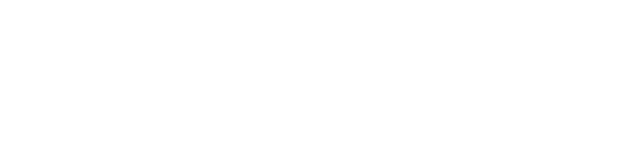
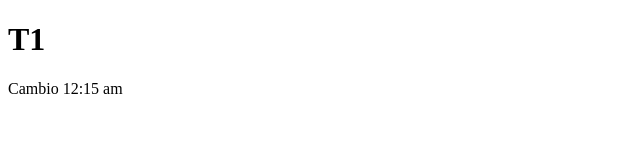
Before and after one commit to Tobi016/Primera-Prueba, a plain HTML site: page index.html in a window 1280 px wide. Shown: the whole page, without its empty margins (0-640 px from the left). Drawn offline with Linux system fonts and the light colour scheme.

Commit message:
Update index.html
Prueba1

```diff
--- a/index.html
+++ b/index.html
@@ -5,6 +5,9 @@
     <title></title>
   </head>
   <body>
-
+    <div>
+       <h1>T1</h1>
+       <footer>Cambio 12:15 am</footer>
+    </div>
   </body>
 </html>
```
